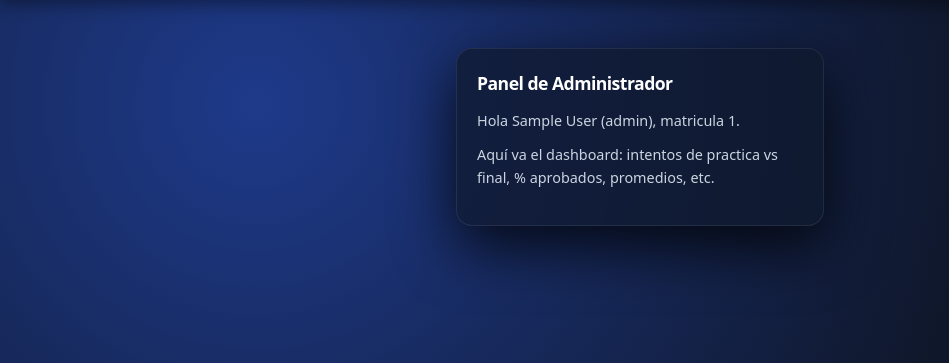
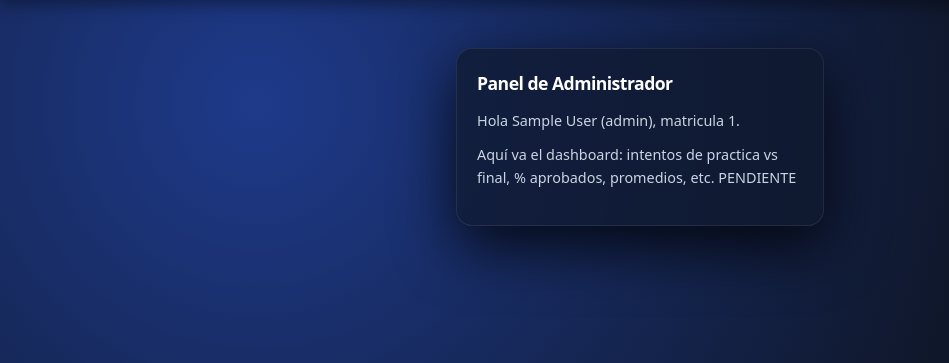
Before and after one commit to Arevalo023/Proyecto_Simulador_Examen, a Flask app: page /auth/admin/dashboard in a window 1280 px wide. Shown: the part 56-419 px from the top of the page, without its empty margins (0-949 px from the left). Run offline with Flask 3, Linux system fonts and the light colour scheme; the visitor is signed in with stand-in values (Sample User, id 1).

Commit message:
Mejoras generales
Se hicieron mejoras generales en el archivo de config.py, se realizaron cambios minimos pero funcionales en el archivo requirements.txt y se hizo una base del dashboard.

```diff
--- a/app/templates/admin_dashboard.html
+++ b/app/templates/admin_dashboard.html
@@ -9,7 +9,7 @@
 
     <p class="card-desc">
         Aquí va el dashboard: intentos de practica vs final,
-        % aprobados, promedios, etc.
+        % aprobados, promedios, etc. PENDIENTE
     </p>
 </div>
 
```
Also changed, not shown: requirements.txt (renamed from requierements.txt).
